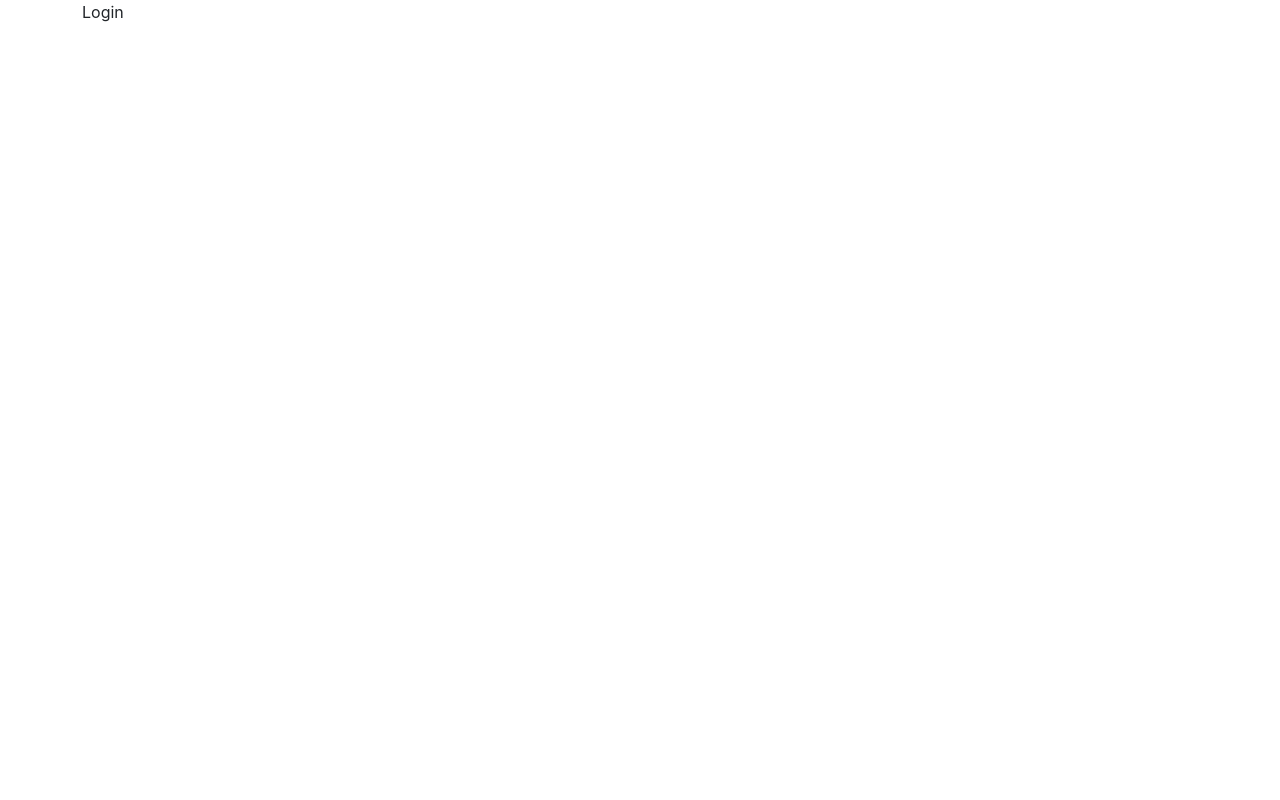
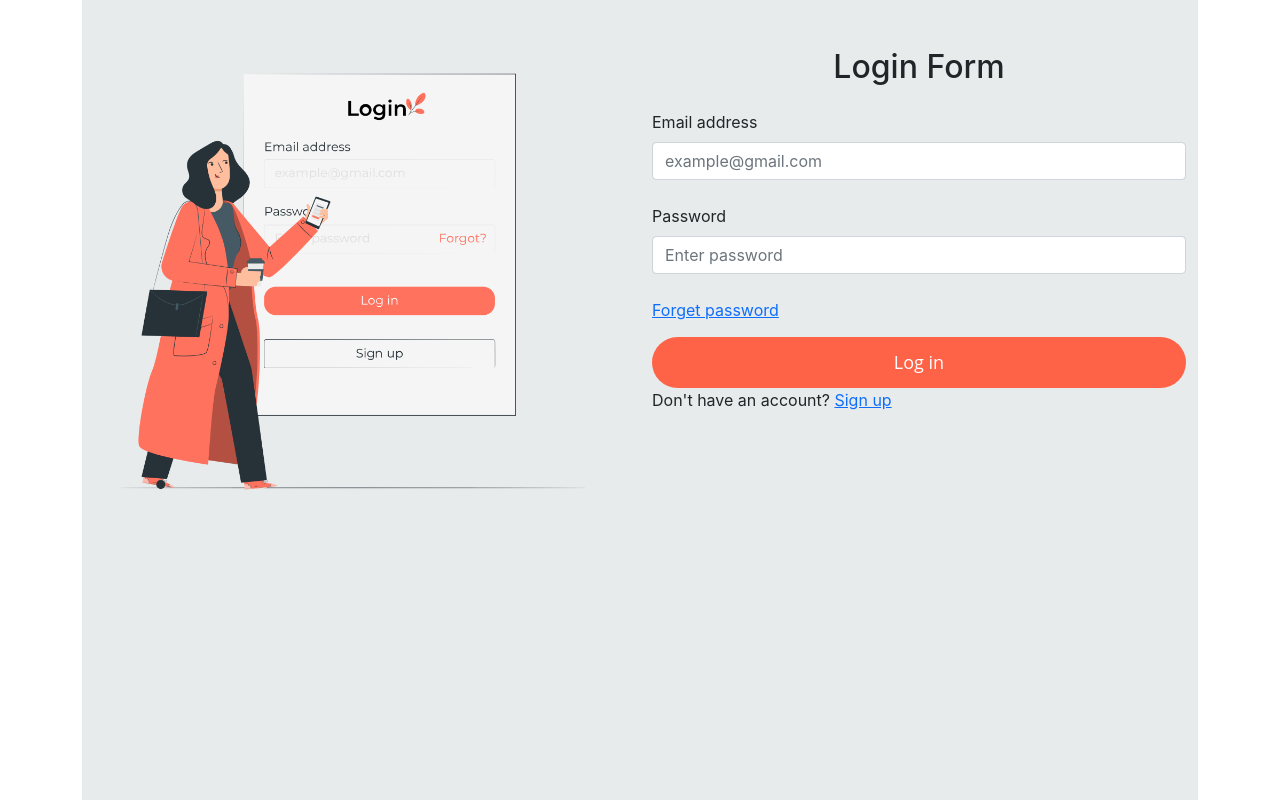
Before and after one commit to roadtocode4u/gym, a React (Create React App) app in the folder client/: page /login in a window 1280 px wide. Built offline with nearby package versions, Linux system fonts and the light colour scheme.

Commit message:
feat: login form

```diff
--- /dev/null
+++ b/client/src/components/Login/Login.css
@@ -0,0 +1,23 @@
+.log-background {
+    background-color: rgb(232, 235, 236);
+    height: 100vh;
+
+}
+
+button {
+    width: 100%;
+    padding: 12px;
+    font-size: 18px;
+    background: tomato;
+    color: #fff;
+    border: none;
+    border-radius: 100px;
+    cursor: pointer;
+    font-family: 'Open Sans', sans-serif;
+    margin-top: 15px;
+    transition: background 0.2s ease-out;
+}
+
+button:hover {
+    background: rgb(250, 149, 131);
+}
--- a/client/src/components/Login/Login.js
+++ b/client/src/components/Login/Login.js
@@ -1,8 +1,46 @@
 import React from 'react'
+import "./Login.css"
+
+import Workout from "./img/gymlogin.png";
 
 function Login() {
   return (
-    <div>Login</div>
+    <>
+      <div className="log-background">
+        <div className="container">
+          <div className="row">
+            <div className="col-md-6">
+              <img className="img-fluid mx-auto d-block mt-1 " src={Workout} alt="workout" />
+            </div>
+
+            <div className="col-md-6">
+              <h2 className="text-center mt-5">Login Form</h2>
+              <form className="mt-4">
+                <div className="mb-4">
+                  <label for="exampleInputEmail1" className="form-label">Email address</label>
+                  <input type="email" className="form-control" placeholder='example@gmail.com' id="exampleInputEmail1" />
+                </div>
+                <div className="mb-4">
+                  <label for="exampleInputPassword1" className="form-label">Password</label>
+                  <input type="password" className="form-control" placeholder='Enter password' id="exampleInputPassword1" />
+                </div>
+                <div>
+                  <a href="#">Forget password</a>
+                </div>
+                <div>
+                  <button type="submit">Log in</button>
+                </div>
+                <div>
+                  <p>Don't have an account? <a href="/signup">Sign up</a></p>
+                </div>
+              </form>
+
+            </div>
+          </div>
+        </div>
+      </div>
+    </>
+
   )
 }
 
```
Also changed, not shown: client/src/components/Home/Home.css (added), client/src/components/Login/img/gymlogin.png (added).
